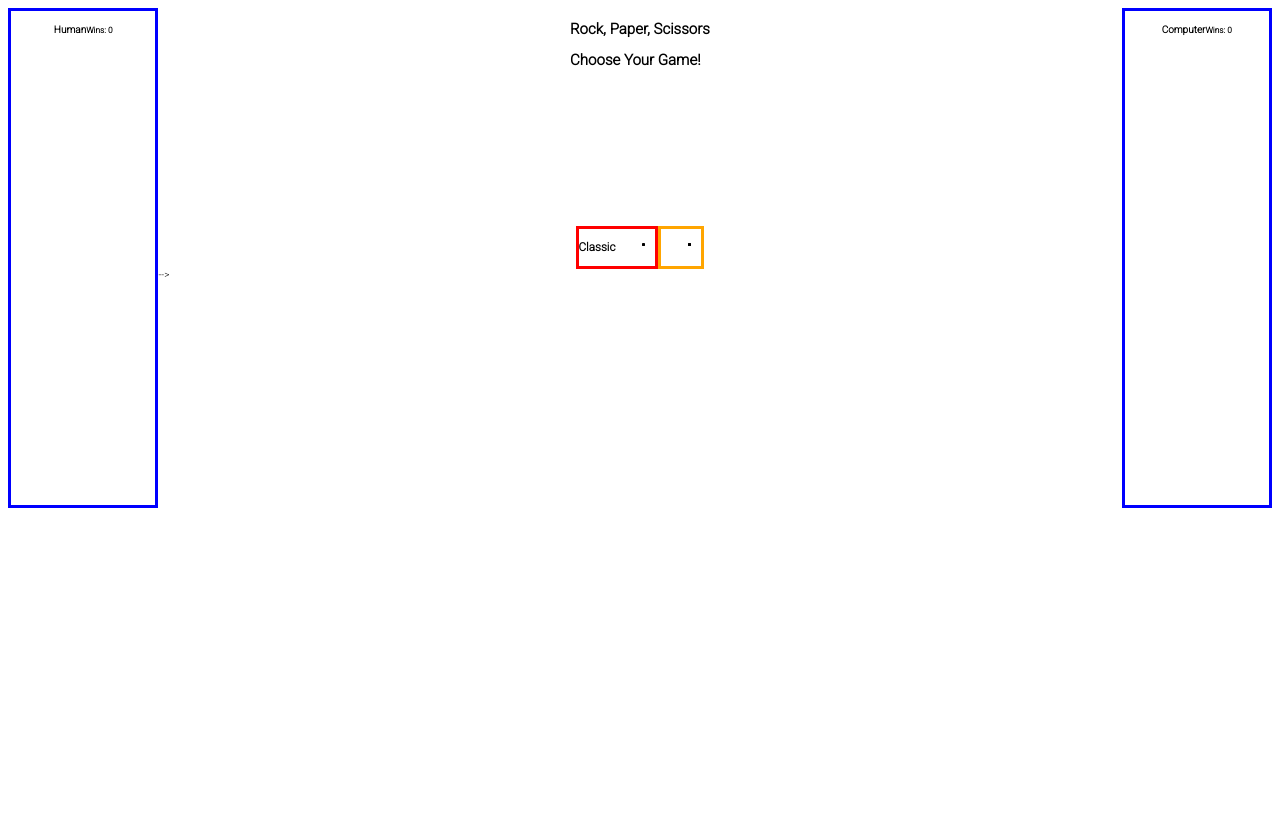
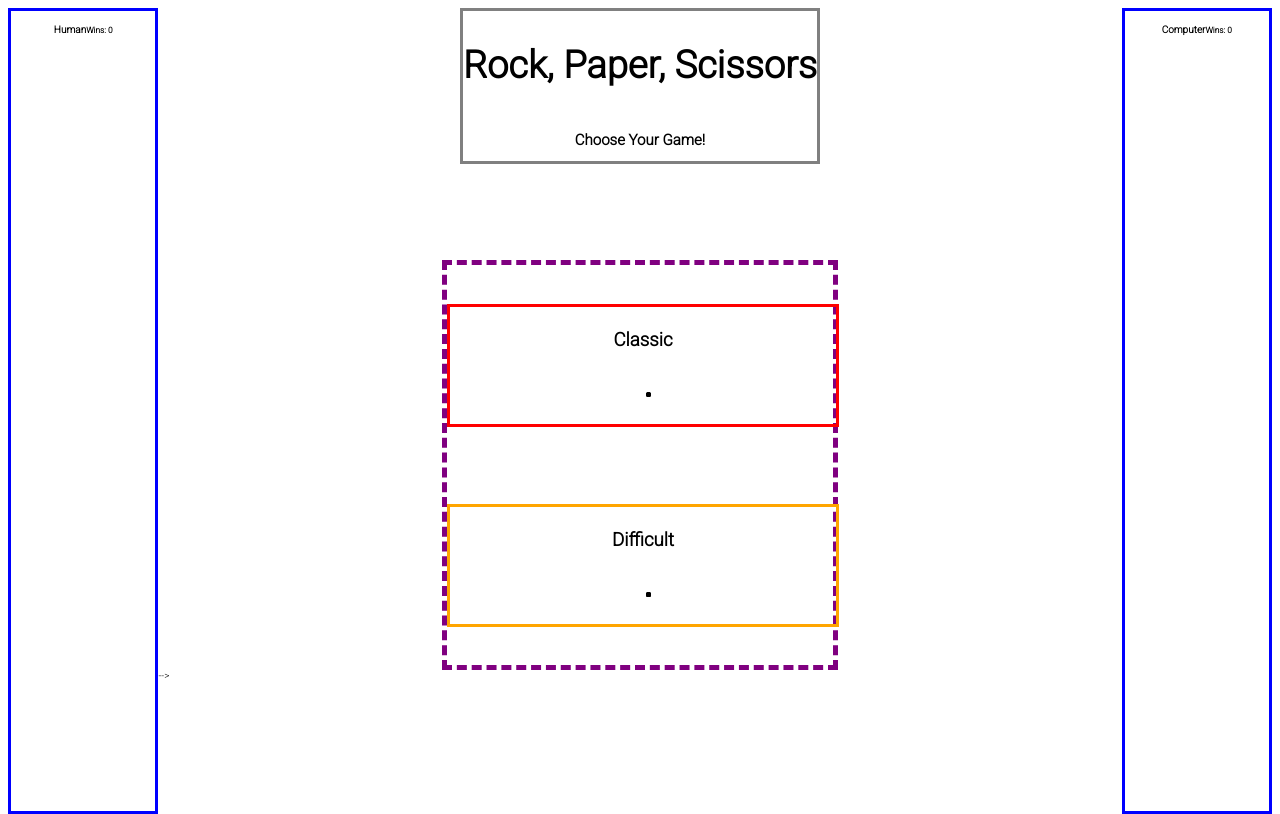
Before and after one commit to FrazierLE/Rock-Paper-Scissors, a plain HTML site: page index.html in a window 1280 px wide. Drawn offline with Linux system fonts and the light colour scheme.

Commit message:
Add more css and adjusted html

```diff
--- a/index.html
+++ b/index.html
@@ -11,20 +11,21 @@
     </section>
     <main>
       <section class="main-section">
-        <div class="title">
+        <div class="flex title">
         <h1>Rock, Paper, Scissors</h1>
         <h2>Choose Your Game!</h2>
         </div>
       <section class="flex home-page">
-        <div class="classic flex">
-          <h3>Classic</h3>
+        <div class="rules classic flex">
+          <h3 class="flex">Classic</h3>
             <ul class="flex">
               <li></li>
               <li></li>
               <li></li>
             </ul>
         </div>
-        <div class="difficult flex">
+        <div class="rules difficult flex">
+          <h3 class="flex">Difficult</h3>
           <ul class="flex">
             <li></li>
             <li></li>
--- a/styles.css
+++ b/styles.css
@@ -1,6 +1,8 @@
 html {
   font-size: 62.5%;
   font-family: 'Roboto', sans-serif;
+  height: 100vh;
+  width: 100vw;
 }
 
 body {
@@ -13,28 +15,39 @@ main {
   width: 100%
 }
 
+h1 {
+  font-size: 3.8rem;
+}
+
 .hidden {
   display: none;
 }
 
 .flex {
   display: flex;
+  justify-content: center;
 }
 
 .title {
-  margin-bottom: 15%;
+  margin-bottom: 10%;
+  border: 3px solid gray;
+  justify-content: center;
+  flex-direction: column;
+  align-items: center;
 }
 
 .human {
   justify-content: center;
   border: 3px solid blue;
   width: 15%;
+  height: 100vh;
 }
 
 .computer {
   justify-content: center;
   border: 3px solid blue;
   width: 15%;
+  height: 100vh;
 }
 
 .difficult {
@@ -52,3 +65,22 @@ section.main-section {
   align-items: center;
   width: 100%;
 }
+
+.home-page {
+  border: 5px dashed purple;
+  flex-direction: column;
+  width: 40%;
+  height: 50vh;
+}
+
+.rules {
+  margin: 10% 0 10% 0;
+  height: 100vh;
+  width: 100%;
+  flex-direction: column;
+  font-size: 1.6rem;
+}
+
+/* li {
+  list-style: none;
+} */
```
